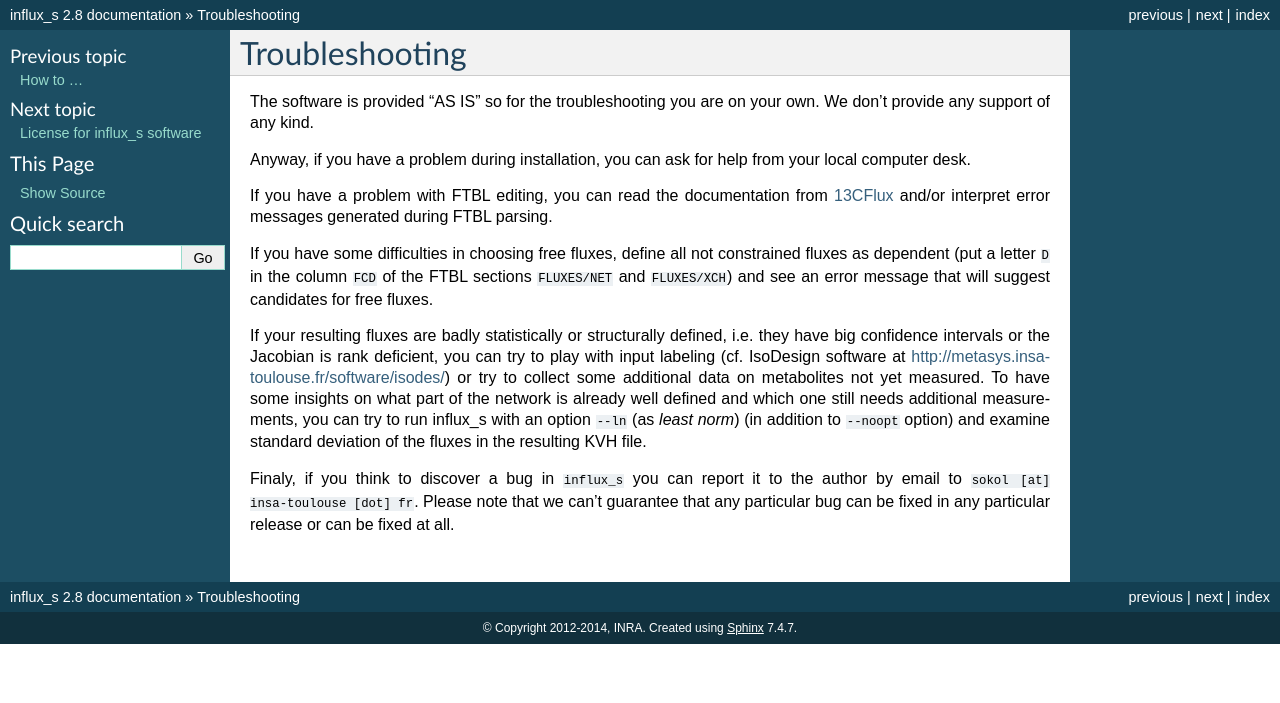
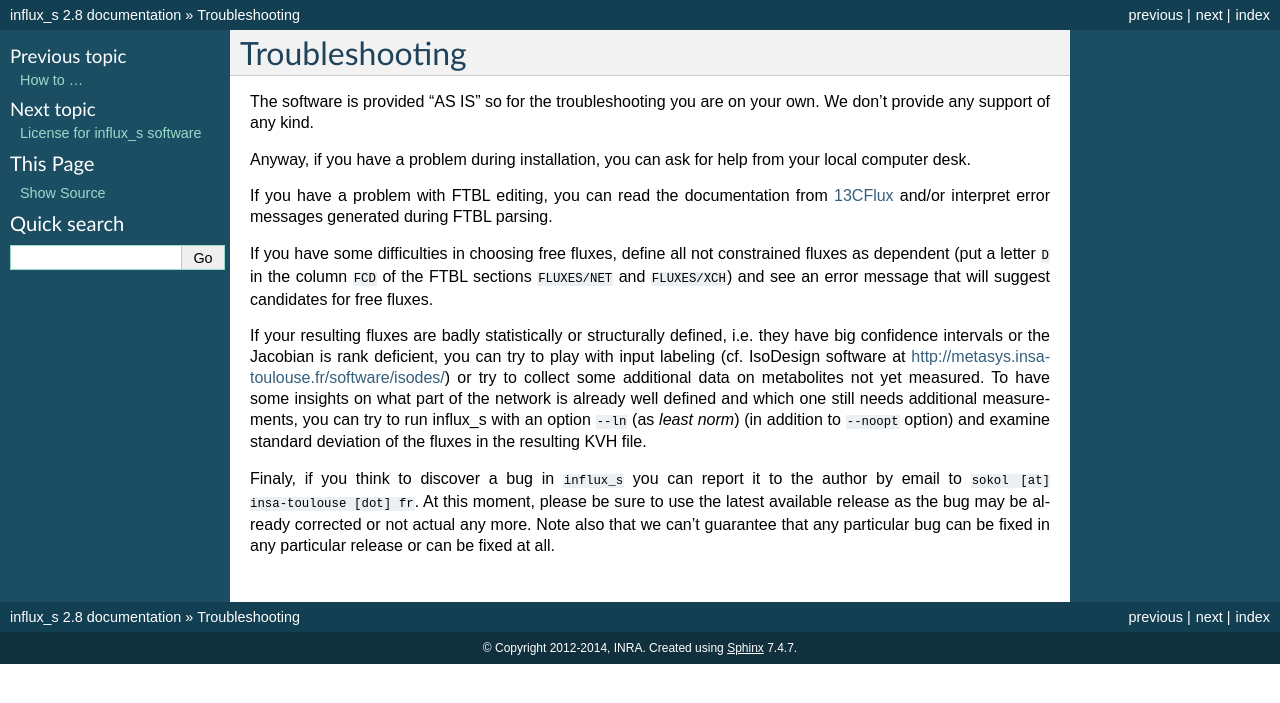
Before and after one commit to sgsokol/influx, a Sphinx documentation site: the page built from doc/trouble.rst, in a window 1280 px wide. Shown: the top 703 px of the page. Built offline with Sphinx 7.4.7, drawn with Linux system fonts in a browser that asks for light colours.

Commit message:
use latest release;

```diff
--- a/doc/trouble.rst
+++ b/doc/trouble.rst
@@ -15,4 +15,4 @@ If you have some difficulties in choosing free fluxes, define all not constraine
 
 If your resulting fluxes are badly statistically or structurally defined, i.e. they have big confidence intervals or the Jacobian is rank deficient, you can try to play with input labeling (cf. IsoDesign software at http://metasys.insa-toulouse.fr/software/isodes/) or try to collect some additional data on metabolites not yet measured. To have some insights on what part of the network is already well defined and which one still needs additional measurements, you can try to run influx_s with an option ``--ln`` (as `least norm`) (in addition to ``--noopt`` option) and examine standard deviation of the fluxes in the resulting KVH file.
 
-Finaly, if you think to discover a bug in ``influx_s`` you can report it to the author by email to ``sokol [at] insa-toulouse [dot] fr``. Please note that we can't guarantee that any particular bug can be fixed in any particular release or can be fixed at all.
+Finaly, if you think to discover a bug in ``influx_s`` you can report it to the author by email to ``sokol [at] insa-toulouse [dot] fr``. At this moment, please be sure to use the latest available release as the bug may be already corrected or not actual any more. Note also that we can't guarantee that any particular bug can be fixed in any particular release or can be fixed at all.
```
